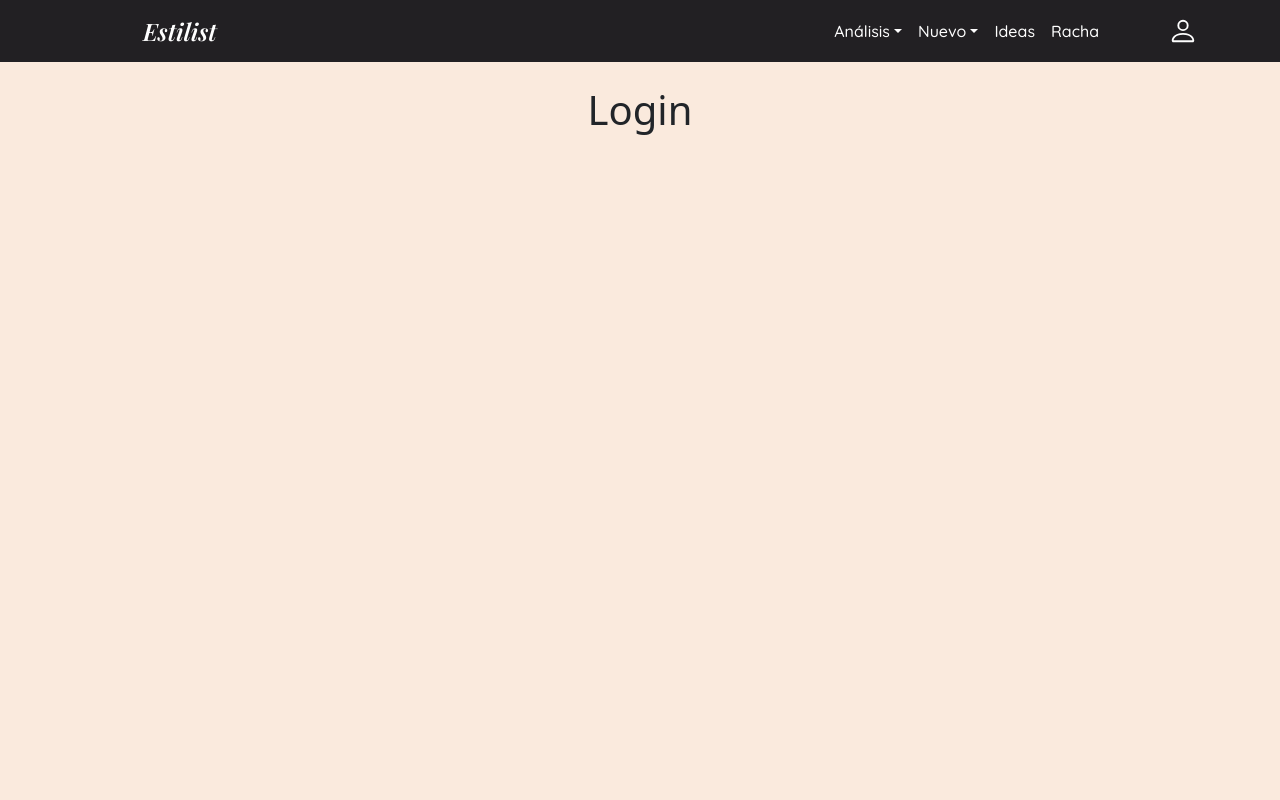
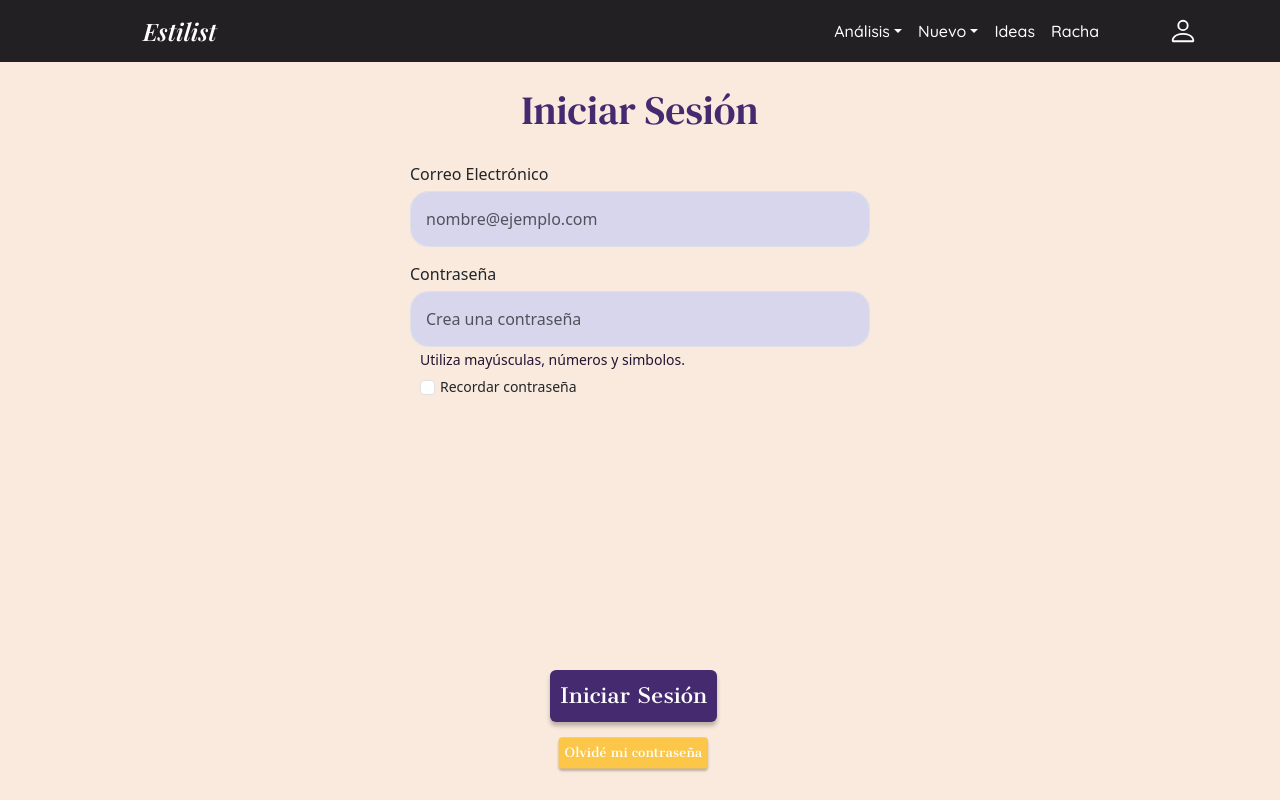
Before and after one commit to Estilist/Website, a React (Vite) app: page /login in a window 1280 px wide. Built offline with nearby package versions, Linux system fonts and the light colour scheme.

Commit message:
pagina inicio de sesion
creo q esta lista

```diff
--- a/src/components/index.css
+++ b/src/components/index.css
@@ -26,6 +26,10 @@ body {
 .form-control:focus {
     box-shadow: 0 0 5px rgba(0, 0, 0, 0.5);
 }
+.text {
+    margin-left: 10px;
+    color: var(--mensajes);
+}
 
 /* BUTTONS */
 .buttons {
@@ -45,3 +49,25 @@ body {
     max-width: 241px;
     transform: scale(0.7);
 }
+.secondaryButton2 {
+    width: 100%;
+    max-width: 273px;
+    transform: scale(0.6);
+}
+
+/* CHECKBOX */
+.form-group.form-check {
+    display: flex;
+    margin-left: 10px;
+    margin-top: -10px;
+    margin-bottom: 250px;
+}
+.form-check-input {
+    width: 15px;
+    height: 15px;
+    margin-right: 5px;
+    cursor: pointer;
+}
+.form-check-label {
+    font-size: 14px;
+}
--- a/src/pages/LoginPage.jsx
+++ b/src/pages/LoginPage.jsx
@@ -1,8 +1,67 @@
+import PageTitle from "../components/PageTitle";
+import PrimaryButton from "../components/PrimaryButton";
+import SecondaryButton from '../components/SecondaryButton';
+
 const LoginPage = () => {
     return (
-        <>
-            <h1>Login</h1>
-        </>
+        <div>
+            <PageTitle>Iniciar Sesión</PageTitle>
+            <form className = "TextForms">
+                {/* Correo Electrónico */}
+                <div className="form-group">
+                    <label htmlFor="inputEmail">Correo Electrónico</label>
+                    <input
+                        type="email"
+                        className="form-control"
+                        id="inputEmail"
+                        placeholder="nombre@ejemplo.com"
+                        aria-describedby="emailHelp"
+                    />
+
+                </div>
+
+                {/* Contraseña */}
+                <div className="form-group">
+                    <label htmlFor="inputPassword">Contraseña</label>
+                    <input
+                        type="password"
+                        className="form-control"
+                        id="inputPassword"
+                        placeholder="Crea una contraseña"
+                    />
+                    <small id="passwordRequires" className="text">Utiliza mayúsculas, números y simbolos.</small>
+                </div>
+
+                {/* Checkbox recordar contraseña */}
+                <div className="form-group form-check">
+                    <input
+                        type="checkbox"
+                        className="form-check-input"
+                        id="rememberPassword"
+                    />
+                    <label className="form-check-label" htmlFor="rememberPassword">
+                        Recordar contraseña
+                    </label>
+                </div>
+
+                {/* Botones */}
+                <div className="buttons">
+                    {/* Boton de Registro */}
+                    <div className = "primaryButton">
+                        <PrimaryButton onClick={() => navigate('/login')}>
+                            Iniciar Sesión
+                        </PrimaryButton>
+                    </div>
+
+                    {/* Boton de Ya Tengo Una Cuenta */}
+                    <div className = "secondaryButton2">
+                        <SecondaryButton onClick={() => navigate('/register')}>
+                            Olvidé mi contraseña
+                        </SecondaryButton>
+                    </div>
+                </div>
+            </form>
+        </div>
     );
 };
 
--- a/src/pages/RegisterPage.jsx
+++ b/src/pages/RegisterPage.jsx
@@ -63,7 +63,7 @@ const RegisterPage = () => {
                         id="inputPassword"
                         placeholder="Crea una contraseña"
                     />
-                    <small id="passwordRequires" className="form-text text-muted">Utiliza mayúsculas, números y simbolos.</small>
+                    <small id="passwordRequires" className="text">Utiliza mayúsculas, números y simbolos.</small>
                 </div>
 
                 {/* Botones */}
```
